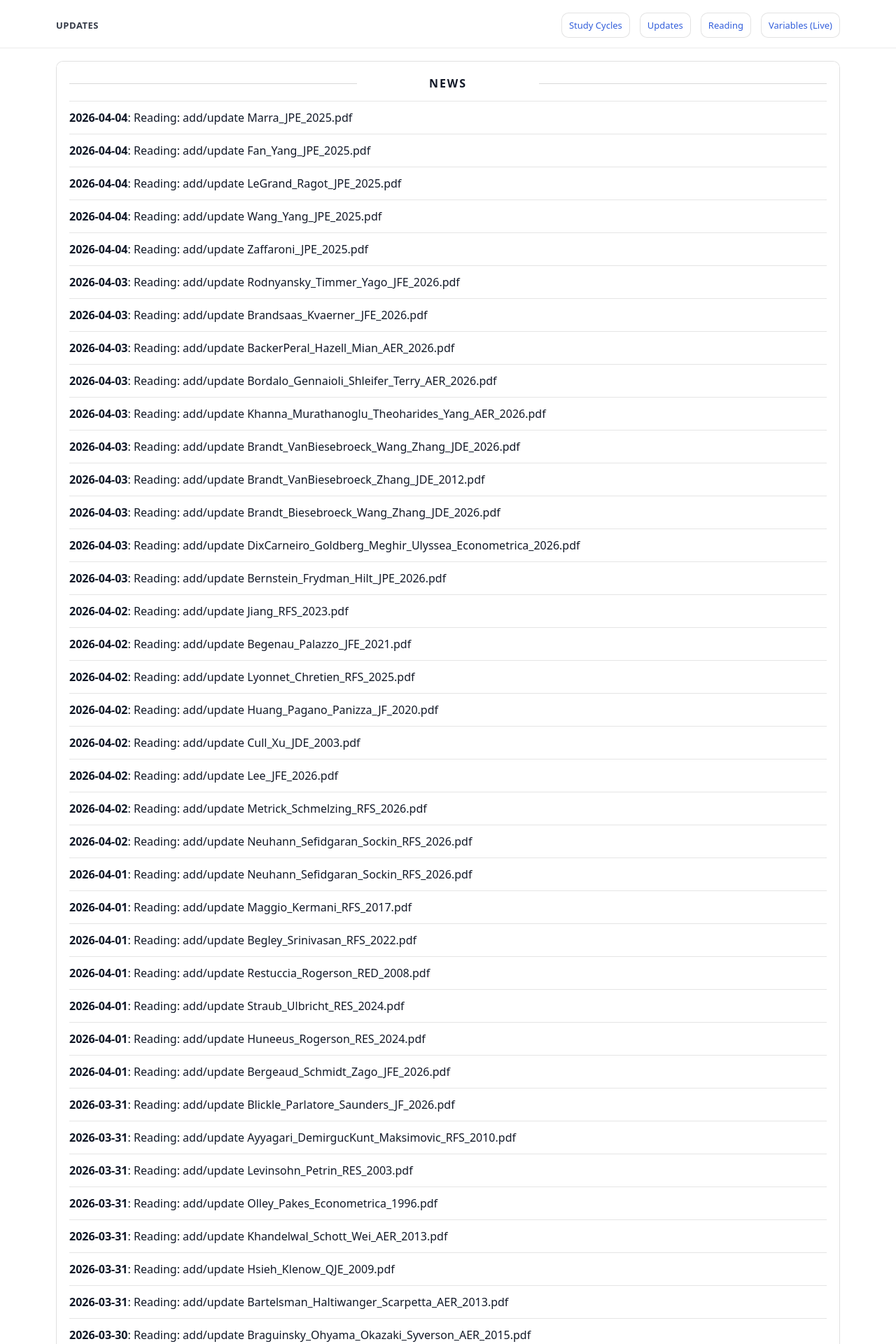
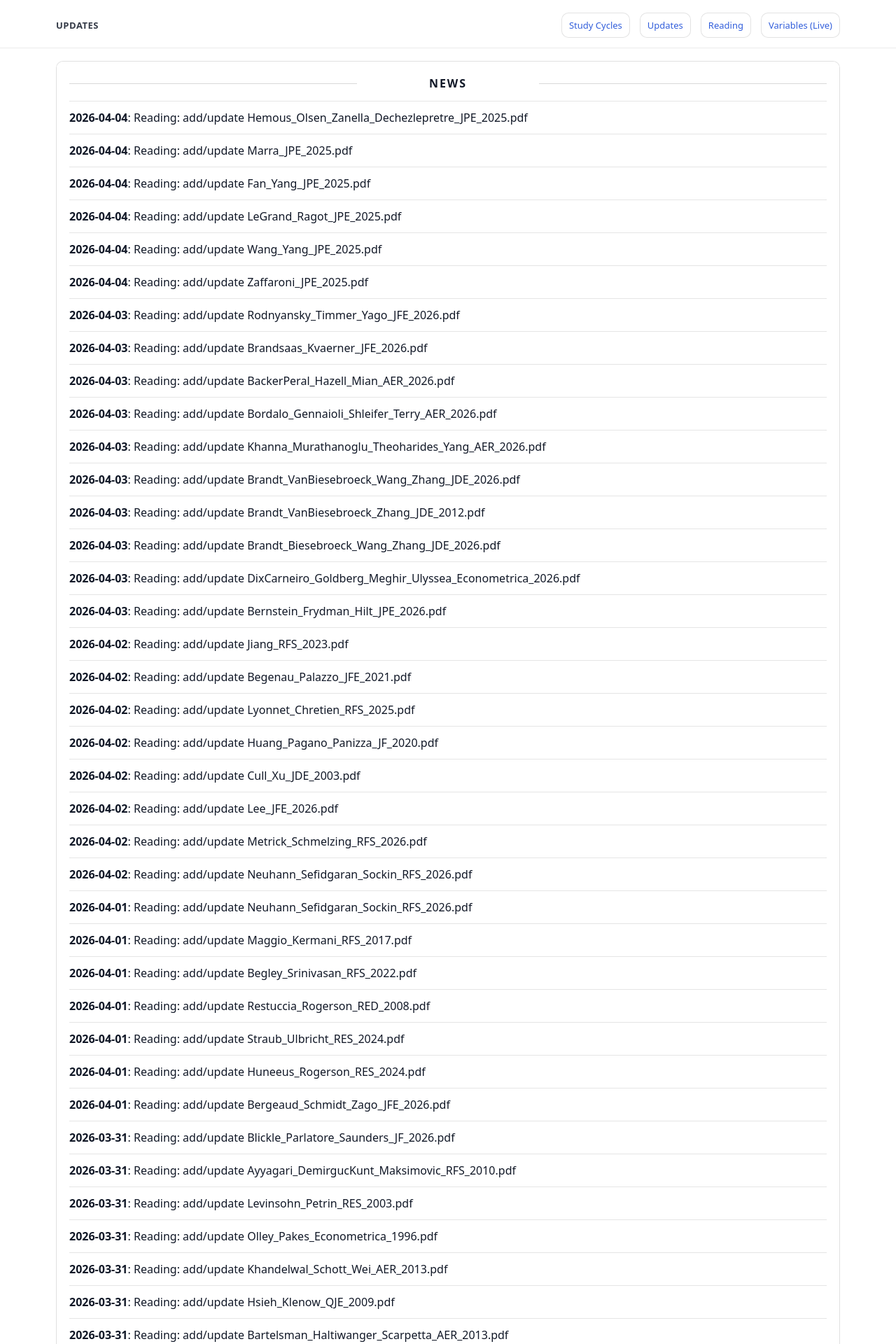
Before and after one commit to yaxinzn/study-archive, a Jekyll site: the page built from updates/index.md, in a window 1280 px wide. Shown: the top 1920 px of the page at 70% size. Built offline with Jekyll 4.4.1, drawn with Linux system fonts in a browser that asks for light colours; some of the changed text lies outside the part shown.

Commit message:
chore: update NEWS feed

```diff
--- a/_data/news.yml
+++ b/_data/news.yml
@@ -1,4 +1,7 @@
 # Auto-generated update history (sorted newest -> oldest). Do not edit manually.
+- ts: "1775295624"
+  date: "2026-04-04"
+  title: "Reading: add/update Hemous_Olsen_Zanella_Dechezlepretre_JPE_2025.pdf"
 - ts: "1775294679"
   date: "2026-04-04"
   title: "Reading: add/update Marra_JPE_2025.pdf"
```
